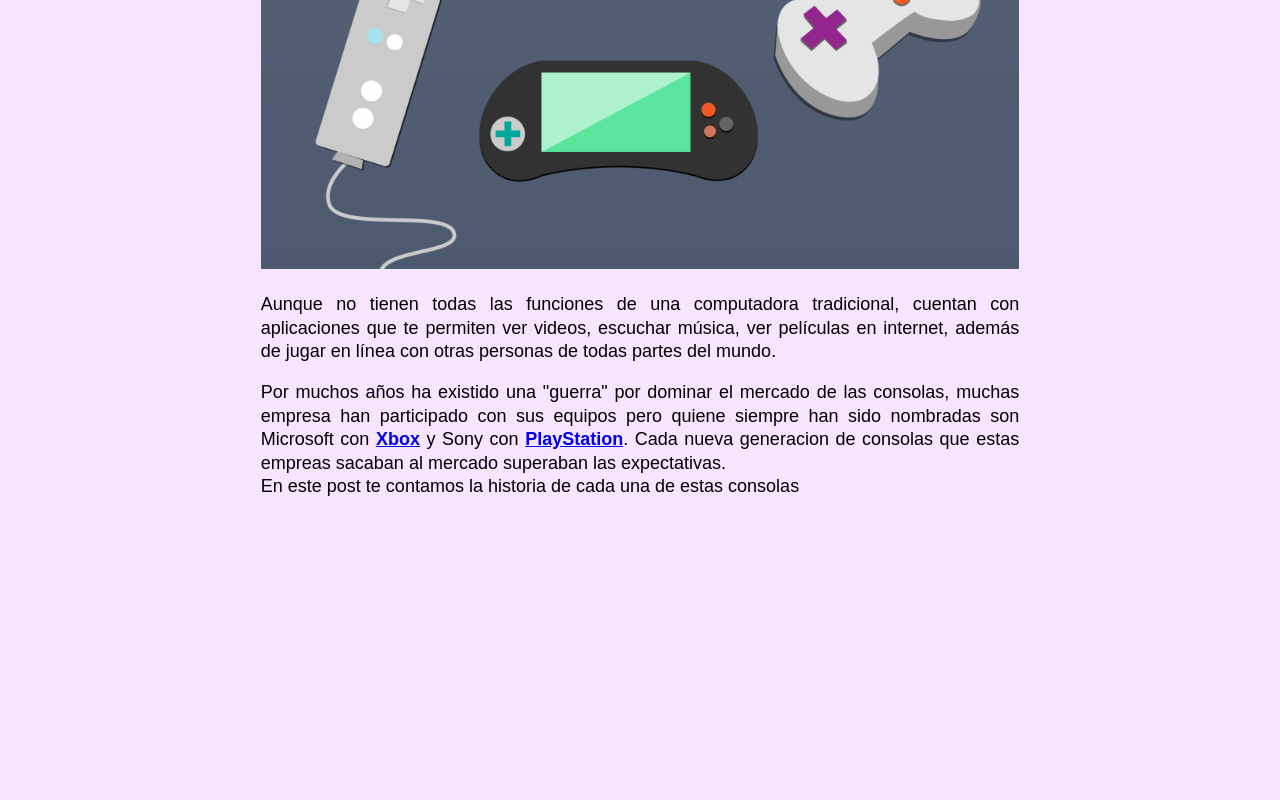
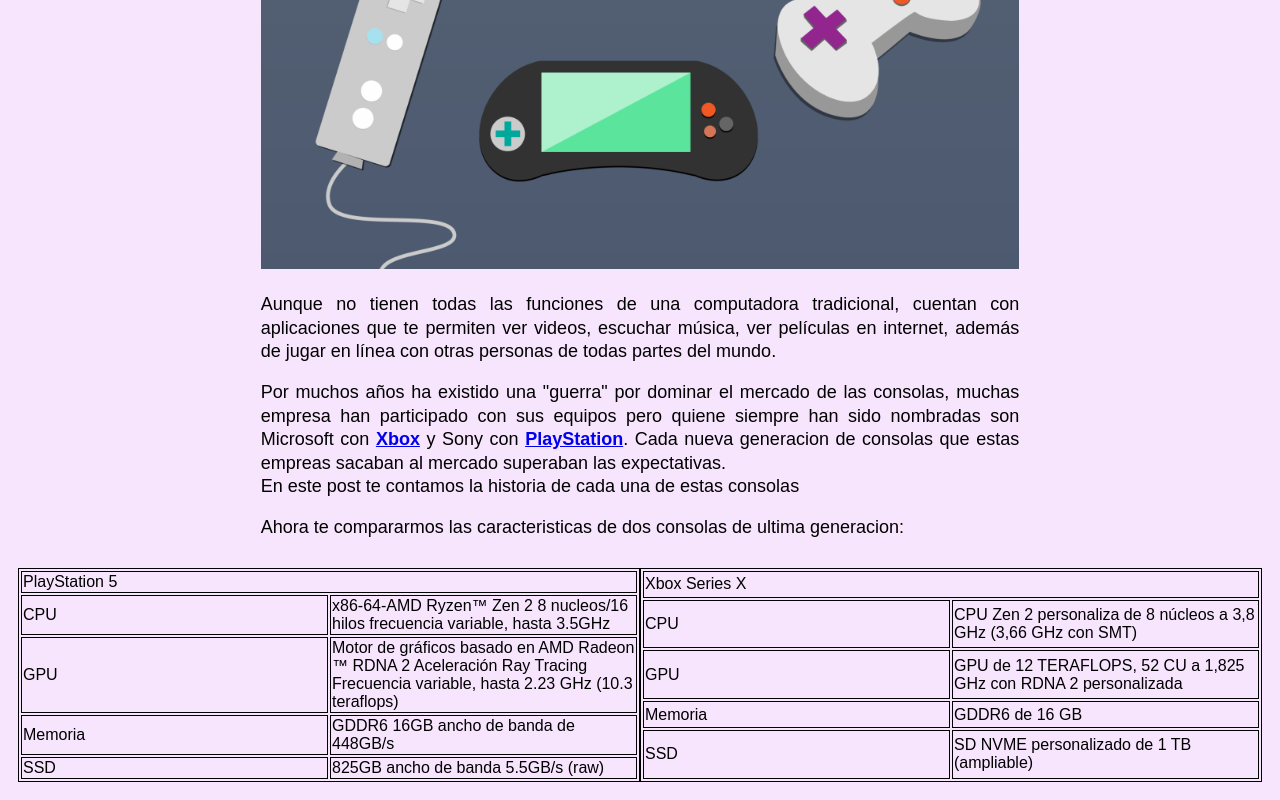
Before and after one commit to JuanDiegoCARP/Encyclopedia-Games, a plain HTML site: page index.html in a window 1280 px wide. Shown: the part 559-1359 px from the top of the page. Before the commit the page ends 1075 px from the top, so only its background shows below. Drawn offline with Linux system fonts and the light colour scheme.

Commit message:
Tabla en index

```diff
--- a/Style.css
+++ b/Style.css
@@ -49,7 +49,6 @@ body{
 }
 
 #links:hover{
-    background-color: burlywood;
     color: white;
     font-size: 20px;
 }
@@ -84,6 +83,11 @@ text-align: justify;
     width: 100%;
 }
 
+#tabla_comparacion,td,th{
+    border: 1px solid black;
+    text-align: left;
+    width: 50%;
+}
 /* elementos por class*/
 .menu{
     display: flex;
@@ -121,3 +125,8 @@ text-align: justify;
     right: 50px;
     z-index: 2;
 }
+.tablas{
+    display: flex;
+    margin: auto;
+    padding: 10px;
+}
--- a/index.html
+++ b/index.html
@@ -12,13 +12,12 @@
 
     <div class="menu">
         <img id="logo" src="img/Encyclopedia games.png">
-        <button id="boton_menu" type="button" onclick="ver_info()">Informacion</button>
+        <button id="boton_menu" type="button" onclick="ver_info()" ondblclick="cerrar()">Informacion</button>
         <button id="boton_menu" type="button" onclick="ver_form()">Contactos</button>
     </div>
 
 <div class="contenido_info">
-    <ul id="contenido_info">
-        <button id="boton_cerrar" onclick="cerrar()">Cerrar</button>
+    <ul id="contenido_info" onmouseleave="cerrar()">
         <a href="index.html" id="links">
             <li><b>INICIO</b></li>
         </a>
@@ -66,7 +65,58 @@
             consolas que estas empreas sacaban al mercado superaban las expectativas. <br> En este post te contamos la
             historia de cada una de estas consolas
         </p>
+        <p id="parrafos">
+            Ahora te compararmos las caracteristicas de dos consolas de ultima generacion:
+        </p>
     </div>
+   <div class="tablas">
+            <table id="tabla_comparacion">
+                <tr><td colspan="2">PlayStation 5</td></tr>
+                <tr>
+                    <td>CPU</td>
+                    <td>x86-64-AMD Ryzen™ Zen 2
+                        8 nucleos/16 hilos
+                        frecuencia variable, hasta 3.5GHz</td>
+                </tr>
+                <tr>
+                    <td>GPU</td>
+                    <td> Motor de gráficos basado en AMD Radeon ™ RDNA 2
+                        Aceleración Ray Tracing
+                        Frecuencia variable, hasta 2.23 GHz (10.3 teraflops)</td>
+                </tr>
+                <tr>
+                    <td>Memoria</td>
+                    <td>GDDR6 16GB
+                        ancho de banda de 448GB/s</td>
+                </tr>
+                <tr>
+                    <td>SSD</td>
+                    <td>
+                        825GB
+                        ancho de banda 5.5GB/s (raw)</td>
+                </tr>
+            </table>
+
+            <table id="tabla_comparacion">
+                <tr><td colspan="2">Xbox Series X</td></tr>
+                <tr>
+                    <td>CPU</td>
+                    <td>CPU Zen 2 personaliza de 8 núcleos a 3,8 GHz (3,66 GHz con SMT)</td>
+                </tr>
+                <tr>
+                    <td>GPU</td>
+                    <td>GPU de 12 TERAFLOPS, 52 CU a 1,825 GHz con RDNA 2 personalizada</td>
+                </tr>
+                <tr>
+                    <td>Memoria</td>
+                    <td>GDDR6 de 16 GB</td>
+                </tr>
+                <tr>
+                    <td>SSD</td>
+                    <td>SD NVME personalizado de 1 TB (ampliable)</td>
+                </tr>
+            </table>
+        </div>
 </body>
 
 </html>
```
Also changed, not shown: index2.html (+2 -3 lines), xbox.html (+57 -22 lines).
